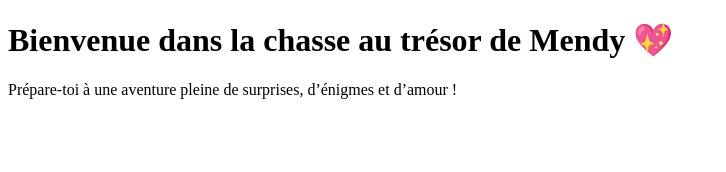
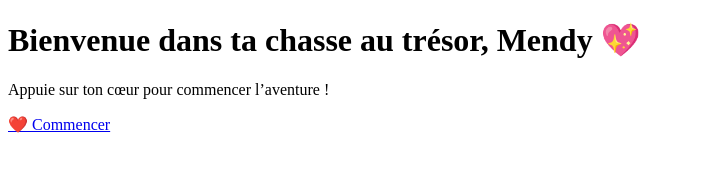
Before and after one commit to vneryx/chasse-au-tresor, a plain HTML site: page index.html in a window 1280 px wide. Shown: the whole page, without its empty margins (0-726 px from the left). Drawn offline with Linux system fonts and the light colour scheme.

Commit message:
Add files via upload

```diff
--- a/index.html
+++ b/index.html
@@ -1,14 +1,14 @@
-
 <!DOCTYPE html>
 <html lang="fr">
 <head>
-    <meta charset="UTF-8">
-    <title>Chasse au Trésor de Mendy</title>
-    <link rel="stylesheet" href="style.css">
+  <meta charset="UTF-8">
+  <title>Chasse au trésor de Mendy</title>
+  <link rel="stylesheet" href="style.css">
 </head>
 <body>
-    <h1>Bienvenue dans la chasse au trésor de Mendy 💖</h1>
-    <p>Prépare-toi à une aventure pleine de surprises, d’énigmes et d’amour !</p>
-    <script src="script.js"></script>
+  <h1>Bienvenue dans ta chasse au trésor, Mendy 💖</h1>
+  <p>Appuie sur ton cœur pour commencer l’aventure !</p>
+  <a href="etape1.html">❤️ Commencer</a>
+  <script src="script.js"></script>
 </body>
 </html>
```
